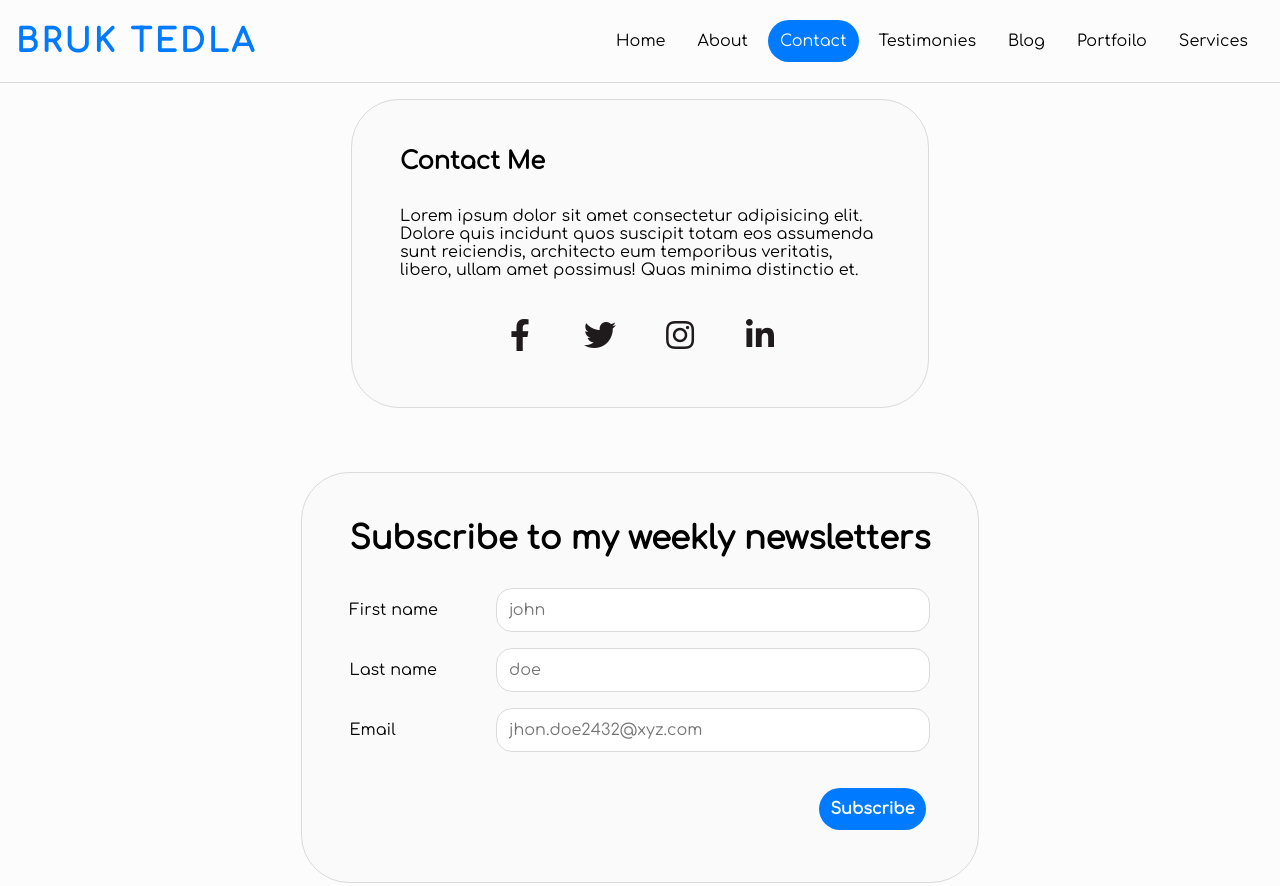
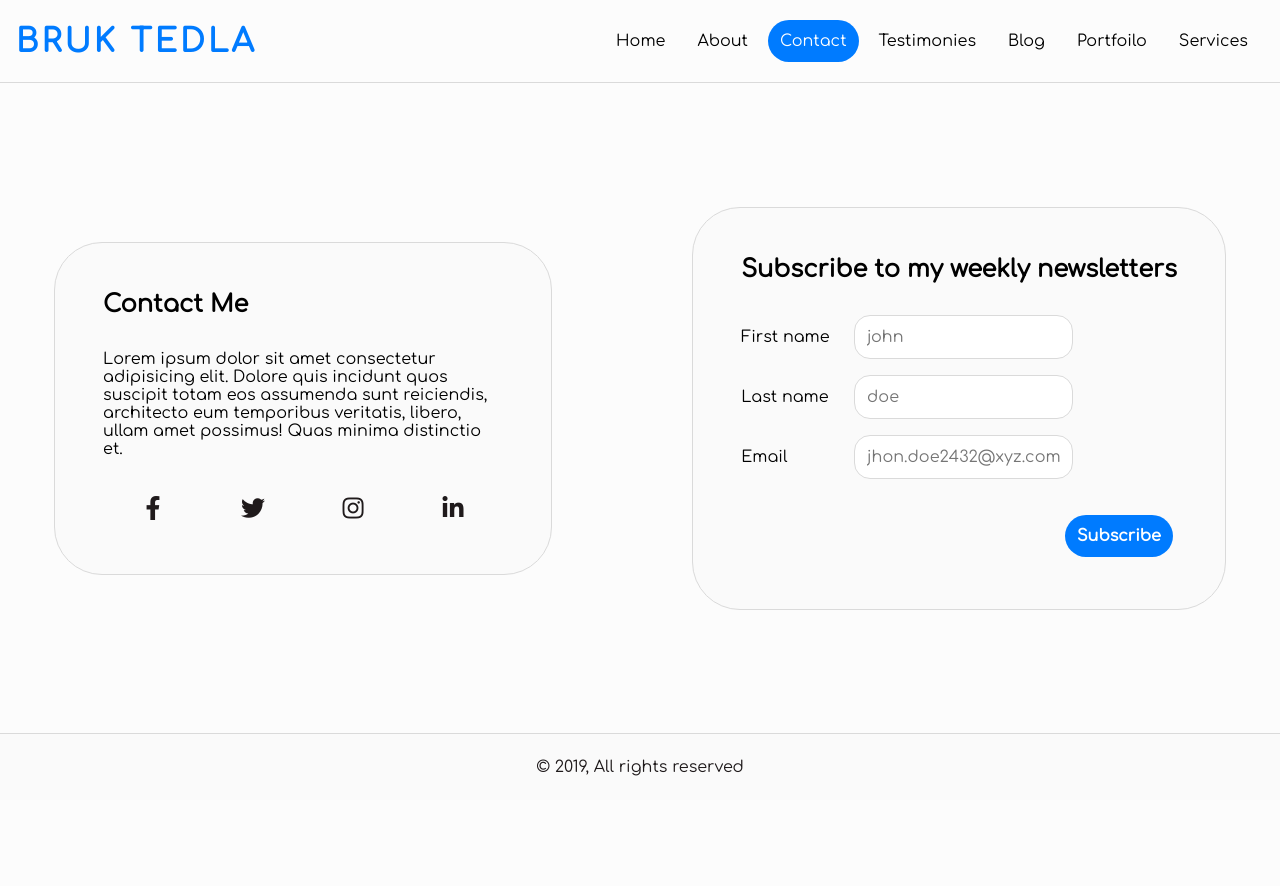
Before and after one commit to brukted/UGR-8396-12, a plain HTML site: page html/contact.html in a window 1280 px wide. Shown: the top 886 px of the page. After the commit the page ends 800 px from the top, so only its background shows below. Drawn offline with Linux system fonts and the light colour scheme.

Commit message:
finished contact page

```diff
--- a/css/contact.css
+++ b/css/contact.css
@@ -19,7 +19,7 @@
 }
 
 .contactMe__text {
-  max-width: 30em;
+  max-width: 25em;
   padding: 2em 0;
 }
 
@@ -38,7 +38,7 @@
 }
 
 .form__title {
-  font-size: 2em;
+  font-size: 1.5em;
   font-weight: bold;
   text-align: center;
 }
@@ -56,11 +56,6 @@
   border-radius: 2em;
 }
 
-.form__inputLabel {
-  align-self: center;
-  justify-self: start;
-}
-
 .form__input {
   padding: 0.75em;
   border: 0.1em solid var(--outline);
@@ -68,19 +63,38 @@
   font-size: 1em;
 }
 
+.form__inputGrid {
+  display: -ms-grid;
+  display: grid;
+  -ms-grid-columns: 0.4fr 1fr;
+  grid-template-columns: 0.3fr 1fr;
+  grid-auto-flow: row;
+  gap: 1em;
+  justify-items: start;
+  align-items: center;
+  justify-content: space-around;
+  align-content: center;
+}
+
+@media screen and (max-width: 940px) {
+  .form__inputGrid {
+    -ms-grid-columns: 1fr;
+    grid-template-columns: 1fr;
+  }
+}
+
 .socialMedias {
   display: flex;
   flex-direction: row;
   flex-wrap: wrap;
-  justify-content: center;
+  justify-content: space-around;
   align-content: center;
-  gap: 2em;
 }
 
 .socialMedia__btn {
   background: transparent;
   border: 0;
-  font-size: 2em;
+  font-size: 1.5em;
   text-decoration: none;
   color: var(--onSurface);
   transition: color 0.2s ease-in-out;
@@ -93,18 +107,8 @@
 }
 
 .socialMedia__btn:hover {
-  background: var(--primary);
-  border: 0;
-  font-size: 2em;
-  text-decoration: none;
+  background-color: var(--primary);
   color: var(--onPrimary);
-  transition: color 0.2s ease-in-out;
+  transition: color 0.4s ease-in-out;
+  transition: background-color 0.4s ease-in-out;
 }
-
-.form__inputGrid {
-  display: -ms-grid;
-  display: grid;
-  -ms-grid-columns: 0.4fr 1fr;
-  grid-template-columns: 0.3fr 1fr;
-  gap: 1em;
-}
--- a/html/contact.html
+++ b/html/contact.html
@@ -77,9 +77,9 @@
       <form class="form">
         <h1 class="form__title">Subscribe to my weekly newsletters</h1>
         <div class="form__inputGrid">
-        <label class="form__inputLabel"for="firstName">First name</label><input class="form__input" id = "firstName"type="text" name="firstName" placeholder="john"/>
-        <label class="form__inputLabel"for="lastName">Last name</label><input  class="form__input"id = "lastName"type="text" name="lastName" placeholder="doe" />
-        <label class="form__inputLabel"for="email">Email</label><input  class="form__input"id="email"type="email" name="email" placeholder="jhon.doe2432@xyz.com" />
+        <label for="firstName">First name</label><input class="form__input" id = "firstName"type="text" name="firstName" placeholder="john"/>
+        <label for="lastName">Last name</label><input  class="form__input"id = "lastName"type="text" name="lastName" placeholder="doe" />
+        <label for="email">Email</label><input  class="form__input"id="email"type="email" name="email" placeholder="jhon.doe2432@xyz.com" />
         </div>
         <button class="form__subBtn"type="submit">Subscribe</button>
       </form>
```
